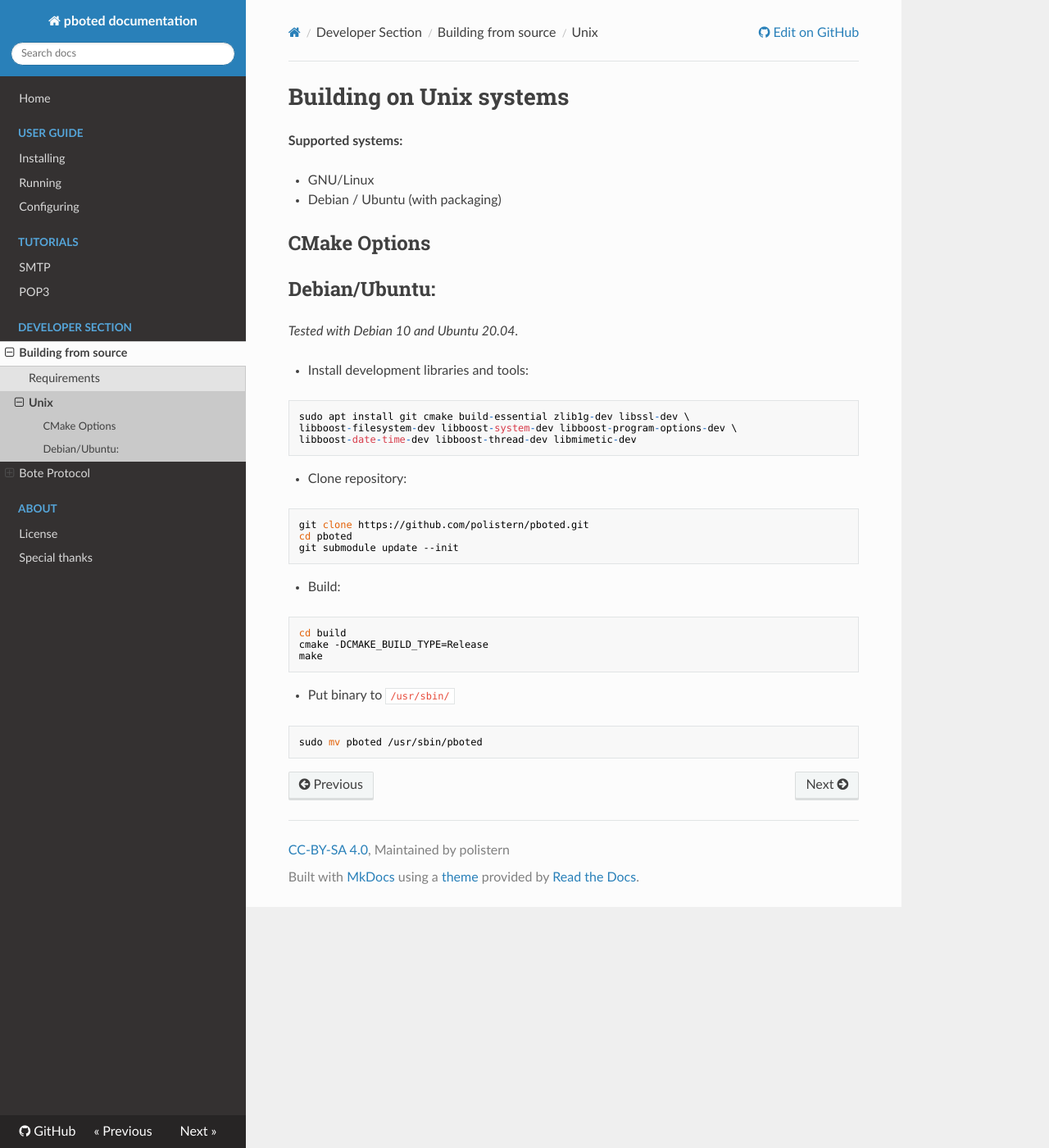
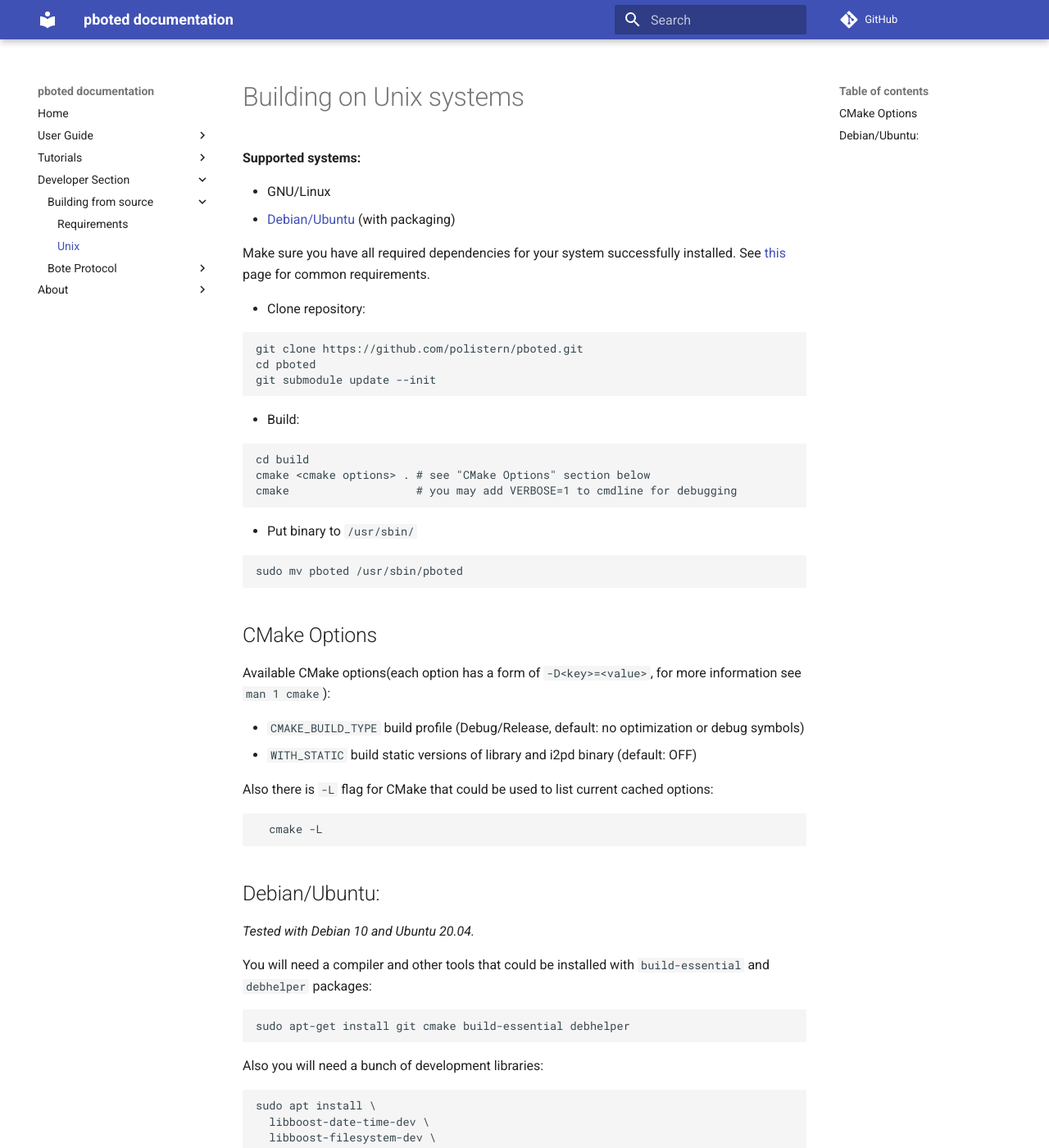
Before and after one commit to polistern/pboted_docs, an MkDocs documentation site: the page built from docs/devs/building/unix.md, in a window 1280 px wide and 1400 px high. Shown: the whole window at 82% size. Built offline with MkDocs 1.6.1 and Material for MkDocs 9.7.7, drawn with Linux system fonts in a browser that asks for light colours; nearby versions of some CDN libraries; comment, search, counter and statistics services are not loaded; some of the changed text lies outside the part shown.

````diff
--- a/docs/devs/building/unix.md
+++ b/docs/devs/building/unix.md
@@ -3,22 +3,10 @@
 **Supported systems:**
 
 * GNU/Linux
-  - Debian / Ubuntu (with packaging)
+  - [Debian/Ubuntu](#debian-ubuntu) (with packaging)
 
-## CMake Options
-
-
-## Debian/Ubuntu:
-
-_Tested with Debian 10 and Ubuntu 20.04._
-
-- Install development libraries and tools:
-
-```
-sudo apt install git cmake build-essential zlib1g-dev libssl-dev \
-libboost-filesystem-dev libboost-system-dev libboost-program-options-dev \
-libboost-date-time-dev libboost-thread-dev libmimetic-dev
-```
+Make sure you have all required dependencies for your system successfully installed.
+See [this](requirements.md) page for common requirements.
 
 - Clone repository:
 
@@ -32,8 +20,8 @@ git submodule update --init
 
 ```
 cd build
-cmake -DCMAKE_BUILD_TYPE=Release
-make
+cmake <cmake options> . # see "CMake Options" section below
+cmake                   # you may add VERBOSE=1 to cmdline for debugging
 ```
 
 - Put binary to `/usr/sbin/`
@@ -41,3 +29,49 @@ make
 ```
 sudo mv pboted /usr/sbin/pboted
 ```
+
+## CMake Options
+
+Available CMake options(each option has a form of `-D<key>=<value>`, for more information see `man 1 cmake`):
+
+* `CMAKE_BUILD_TYPE` build profile (Debug/Release, default: no optimization or debug symbols)
+* `WITH_STATIC`      build static versions of library and i2pd binary (default: OFF)
+
+Also there is `-L` flag for CMake that could be used to list current cached options:
+
+```
+  cmake -L
+```
+
+## Debian/Ubuntu:
+
+_Tested with Debian 10 and Ubuntu 20.04._
+
+You will need a compiler and other tools that could be installed with `build-essential` and `debhelper` packages:
+
+```
+sudo apt-get install git cmake build-essential debhelper
+```
+
+Also you will need a bunch of development libraries:
+
+```
+sudo apt install \
+  libboost-date-time-dev \
+  libboost-filesystem-dev \
+  libboost-program-options-dev \
+  libboost-system-dev \
+  libboost-thread-dev \
+  libmimetic-dev \
+  libssl-dev \
+  zlib1g-dev
+```
+
+
+You may also build deb-package with the following:
+
+```
+  sudo apt-get install fakeroot devscripts dh-apparmor
+  cd pboted
+  debuild --no-tgz-check -us -uc -b
+```
--- a/mkdocs.yml
+++ b/mkdocs.yml
@@ -3,7 +3,7 @@ site_url: https://pboted.readthedocs.io
 site_description: pboted documentation
 site_author: polistern
 
-repo_url: https://github.com/polistern/pboted_docs
+repo_url: https://github.com/polistern/pboted
 
 nav:
 - Home: index.md
@@ -13,6 +13,7 @@ nav:
   - Configuring: user-guide/configuration.md
   #- FAQ: user-guide/FAQ.md
 - Tutorials:
+  - AddressBook: tutorials/addressbook.md
   - SMTP: tutorials/SMTP.md
   - POP3: tutorials/POP3.md
 - Developer Section:
@@ -49,3 +50,25 @@ nav:
 
 copyright: <a href="https://creativecommons.org/licenses/by-sa/4.0/">CC-BY-SA 4.0</a>, Maintained by polistern
 theme: readthedocs
+
+markdown_extensions:
+  - admonition
+  - pymdownx.details
+  - pymdownx.superfences
+
+theme:
+  name: 'material'
+  icon:
+    admonition:
+      note: octicons/tag-16
+      abstract: octicons/checklist-16
+      info: octicons/info-16
+      tip: octicons/squirrel-16
+      success: octicons/check-16
+      question: octicons/question-16
+      warning: octicons/alert-16
+      failure: octicons/x-circle-16
+      danger: octicons/zap-16
+      bug: octicons/bug-16
+      example: octicons/beaker-16
+      quote: octicons/quote-16
````
Also changed, not shown: docs/devs/bote/v5/version5.md (+1 -1 lines), docs/devs/building/requirements.md (+2 -1 lines), docs/tutorials/addressbook.md (added, +26 -0 lines).
